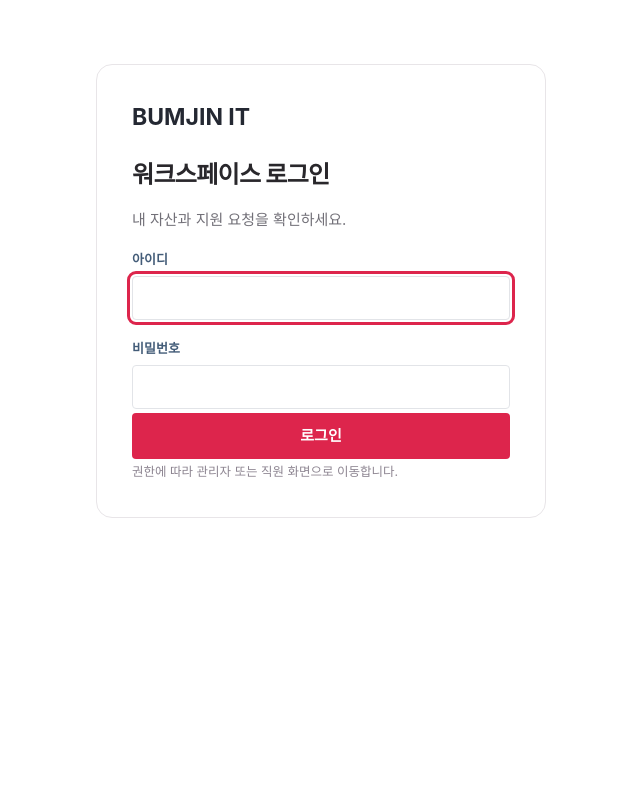
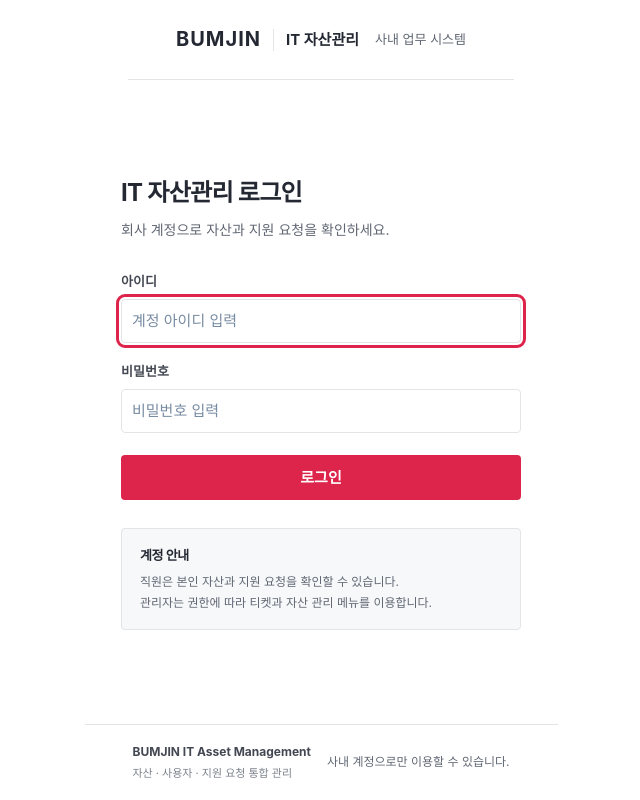
Before and after one commit to yukhoehaninsaeng/Bumjin_ITAM, a Django app: page /login in a window 1280 px wide. Shown: the whole page, without its empty margins (319-959 px from the left). Run offline with Django 5.2, Linux system fonts and the light colour scheme; parts of the project's set-up code (start-up, migrations or seed data) failed here and were passed over.

Commit message:
Use Figma login composition in integrated workspace

```diff
--- a/platform/operations/templates/operations/login.html
+++ b/platform/operations/templates/operations/login.html
@@ -1 +1,31 @@
-{% load static %}<!doctype html><html lang="ko"><head><meta charset="utf-8"><meta name="viewport" content="width=device-width,initial-scale=1"><title>BUMJIN IT 로그인</title><link rel="stylesheet" href="{% static 'operations/workspace.css' %}"></head><body class="loginBody"><main class="loginCard"><b class="loginBrand">BUMJIN IT</b><h1>워크스페이스 로그인</h1><p>내 자산과 지원 요청을 확인하세요.</p>{% if error %}<div class="notice error" role="alert">{{ error }}</div>{% endif %}<form method="post">{% csrf_token %}<input type="hidden" name="next" value="{{ request.GET.next }}"><label>아이디<input name="username" required maxlength="128" autocomplete="username" autofocus></label><label>비밀번호<input name="password" type="password" required maxlength="256" autocomplete="current-password"></label><button class="loginButton">로그인</button></form><small>권한에 따라 관리자 또는 직원 화면으로 이동합니다.</small></main></body></html>
+{% load static %}<!doctype html>
+<html lang="ko">
+<head>
+<meta charset="utf-8"><meta name="viewport" content="width=device-width,initial-scale=1">
+<title>BUMJIN IT 자산관리 로그인</title>
+<link rel="stylesheet" href="{% static 'operations/workspace.css' %}">
+</head>
+<body class="loginBody">
+<header class="loginHeader">
+  <div class="loginBrand"><b>BUMJIN</b><span aria-hidden="true"></span><strong>IT 자산관리</strong></div>
+  <span>사내 업무 시스템</span>
+</header>
+<main class="loginFormShell" aria-labelledby="loginTitle">
+  <h1 id="loginTitle">IT 자산관리 로그인</h1>
+  <p class="loginSubtitle">회사 계정으로 자산과 지원 요청을 확인하세요.</p>
+  {% if error %}<div class="notice error" role="alert">{{ error }}</div>{% endif %}
+  <form method="post">
+    {% csrf_token %}
+    <input type="hidden" name="next" value="{{ request.GET.next }}">
+    <div class="loginField"><label for="username">아이디</label><input id="username" name="username" placeholder="계정 아이디 입력" required maxlength="128" autocomplete="username" autofocus></div>
+    <div class="loginField"><label for="password">비밀번호</label><input id="password" name="password" type="password" placeholder="비밀번호 입력" required maxlength="256" autocomplete="current-password"></div>
+    <button class="loginButton" type="submit">로그인</button>
+  </form>
+  <section class="loginGuide" aria-labelledby="loginGuideTitle">
+    <h2 id="loginGuideTitle">계정 안내</h2>
+    <p>직원은 본인 자산과 지원 요청을 확인할 수 있습니다.<br>관리자는 권한에 따라 티켓과 자산 관리 메뉴를 이용합니다.</p>
+  </section>
+</main>
+<footer class="loginFooter"><div><strong>BUMJIN IT Asset Management</strong><p>자산 · 사용자 · 지원 요청 통합 관리</p></div><span>사내 계정으로만 이용할 수 있습니다.</span></footer>
+</body>
+</html>
```
